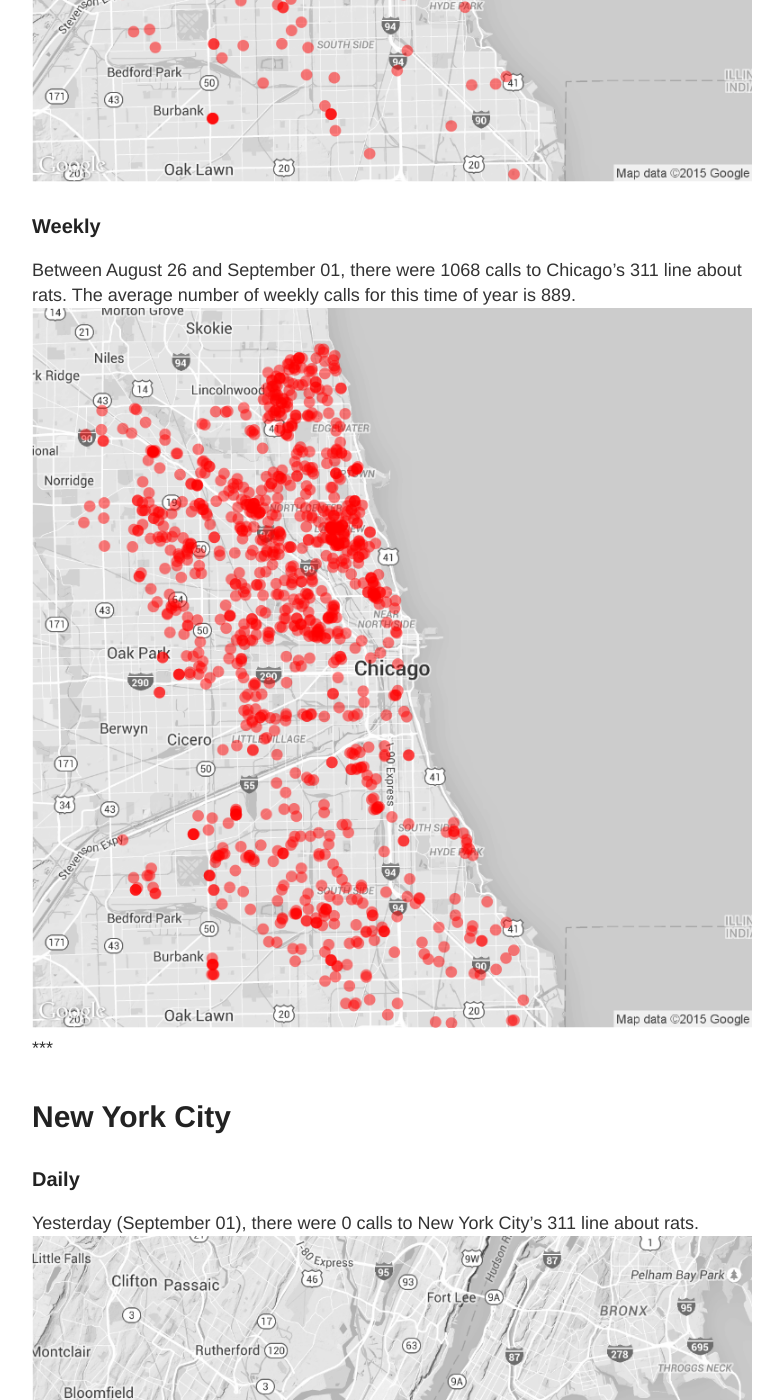
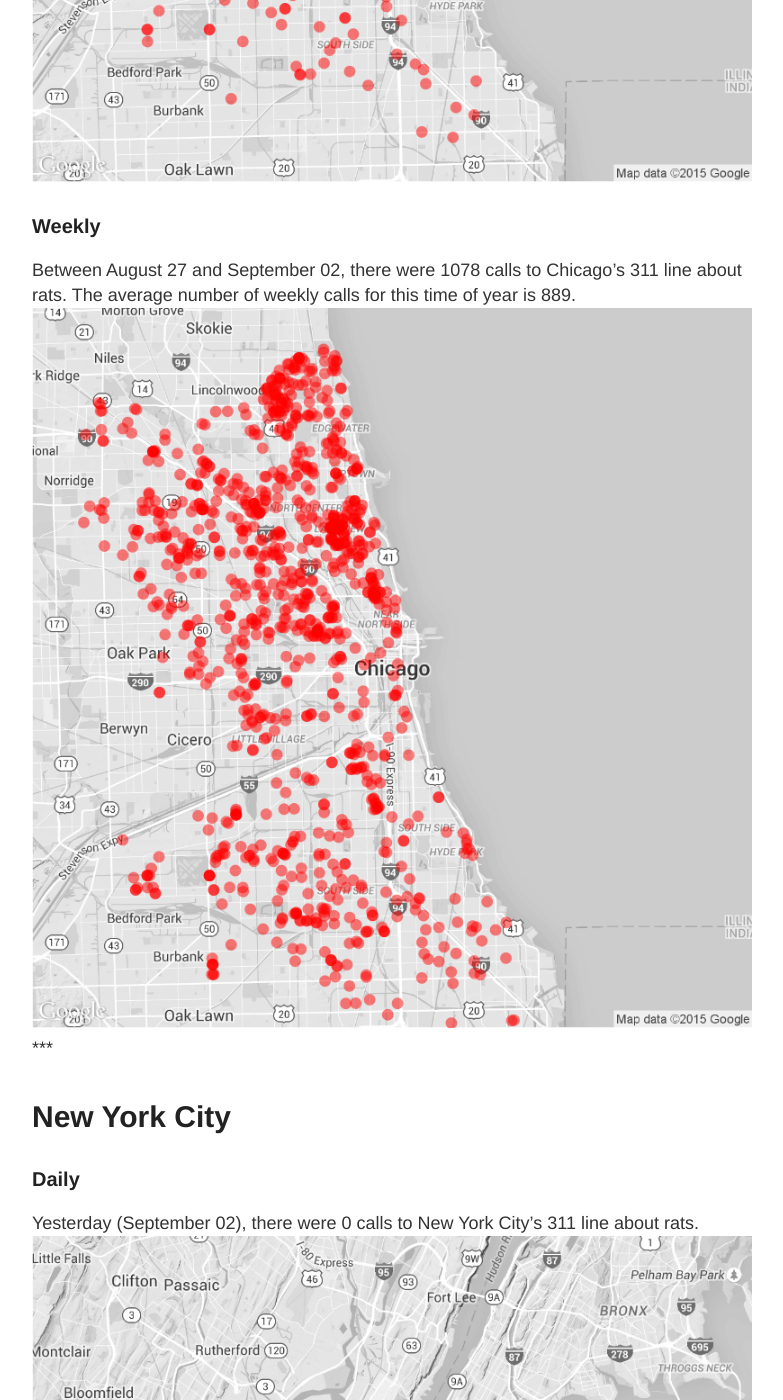
Before and after one commit to DanielHadley/ratmaps, a Jekyll site: the page built from daily.md, in a window 1280 px wide and 1400 px high, scrolled down 1033 px. Shown: the whole window, without its empty margins (248-1031 px from the left). Built offline with Jekyll 4.4.1, drawn with Linux system fonts in a browser that asks for light colours; comment, search, counter and statistics services are not loaded; some of the changed text lies outside the part shown.

Commit message:
Daily Maps

```diff
--- a/daily.md
+++ b/daily.md
@@ -15,22 +15,22 @@
 
 ### Daily
 
-Yesterday (September 01), there were 199 calls to Chicago's 311 line about rats.
+Yesterday (September 02), there were 188 calls to Chicago's 311 line about rats.
 ![Chicago rat calls to 311 weekly map]({{ site.cityimages }}/daily/Chicago_Rat_Map_Daily.png)
 
 ### Weekly
-Between August 26 and September 01, there were 1068 calls to Chicago's 311 line about rats. The average number of weekly calls for this time of year is 889.
+Between August 27 and September 02, there were 1078 calls to Chicago's 311 line about rats. The average number of weekly calls for this time of year is 889.
 ![Chicago rat calls to 311 weekly map]({{ site.cityimages }}/daily/Chicago_Rat_Map_Weekly.png)
 ***
 # New York City <a id="nyc"><a>
 
 ### Daily
 
-Yesterday (September 01), there were 0 calls to New York City's 311 line about rats.
+Yesterday (September 02), there were 0 calls to New York City's 311 line about rats.
 ![NYC rat calls to 311 weekly map]({{ site.cityimages }}/daily/NYC_Rat_Map_Daily.png)
 
 ### Weekly
-Between August 26 and September 01, there were 0 calls to New York City's 311 line about rats. The average number of weekly calls for this time of year is 257.
+Between August 27 and September 02, there were 0 calls to New York City's 311 line about rats. The average number of weekly calls for this time of year is 257.
 ![NYC rat calls to 311 weekly map]({{ site.cityimages }}/daily/NYC_Rat_Map_Weekly.png)
 
 Each red dot represents one call about a rat seen in that location. The dots are transparent, so multiple calls from one location will be seen as a solid dot. The usual caveats apply: more calls do not necessarily mean that there are more rats in that location than other parts of the city. A cluster of dots could indicate that one resident is unusually vocal about rodents in his or her neighborhood. Also, more densely populated neighborhoods tend to make more calls to 311.
```
Also changed, not shown: images/pages/daily/Chicago_Rat_Map_Daily.png, images/pages/daily/Chicago_Rat_Map_Weekly.png, images/pages/daily/NYC_Rat_Map_Daily.png, images/pages/daily/NYC_Rat_Map_Weekly.png.
